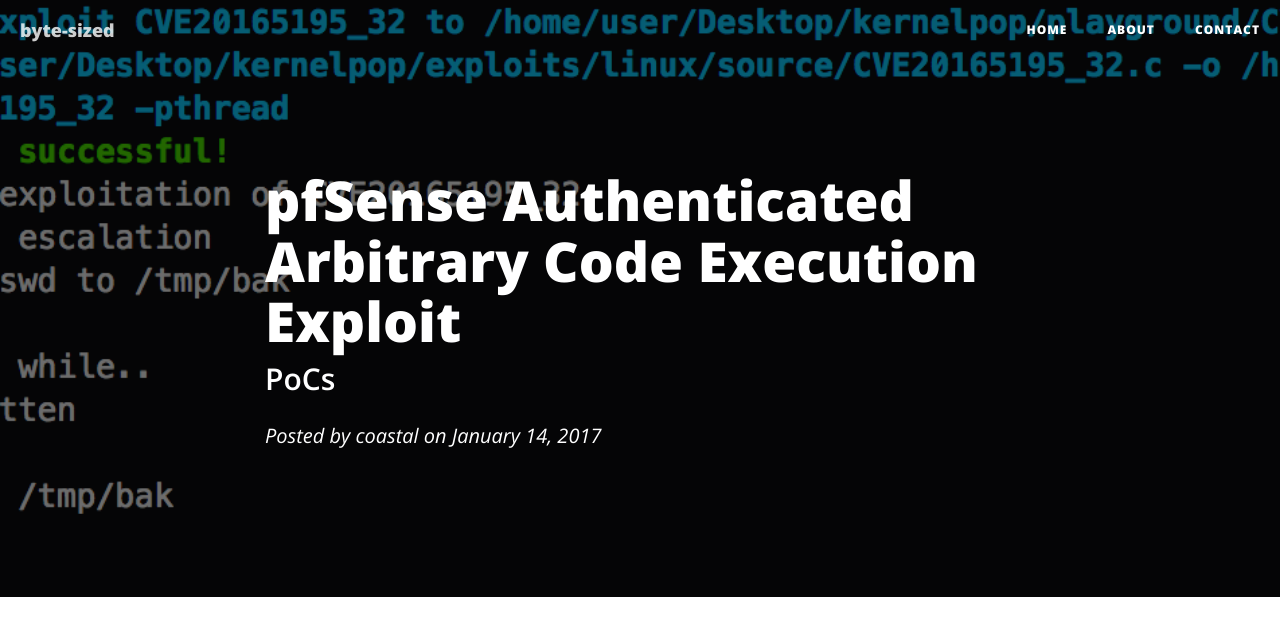
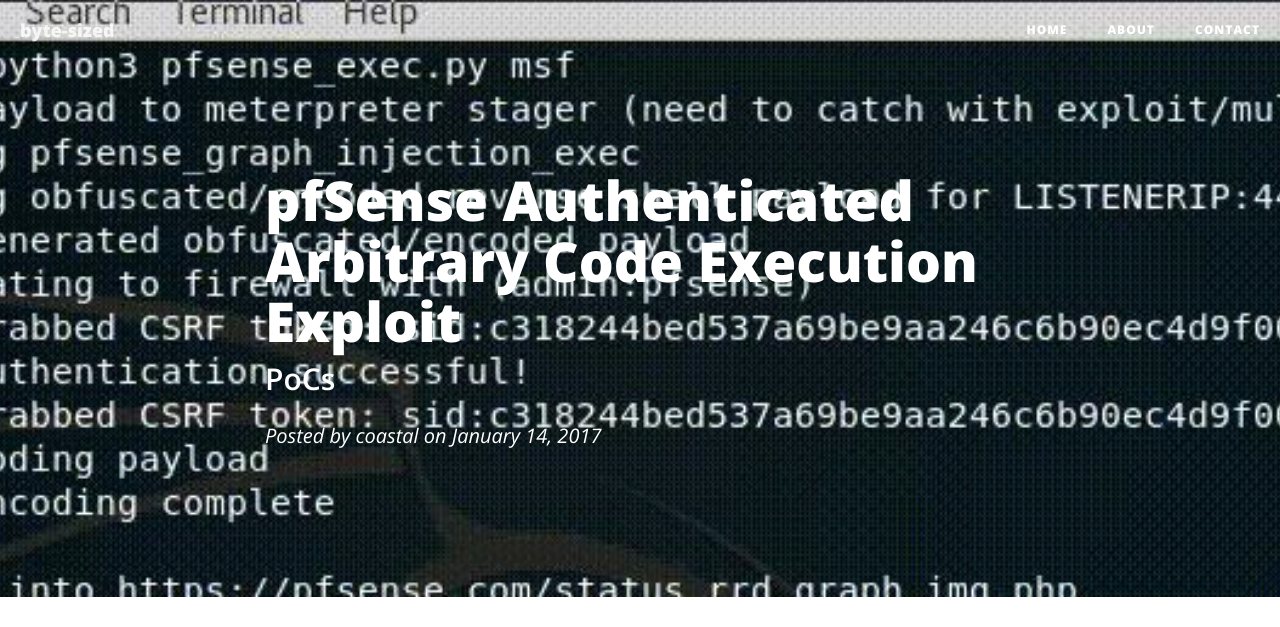
Before and after one commit to spencerdodd/spencerdodd.github.io, a Jekyll site: the page built from _posts/notes-tips-tricks/2018-01-14-pfsense-arbitrary-code-execution.markdown, in a window 1280 px wide. Shown: the top 627 px of the page. Built offline with Jekyll 4.4.1, drawn with Linux system fonts in a browser that asks for light colours; nearby versions of some CDN libraries; grey boxes are pictures that could not be loaded.

Commit message:
header image

```diff
--- a/_posts/notes-tips-tricks/2018-01-14-pfsense-arbitrary-code-execution.markdown
+++ b/_posts/notes-tips-tricks/2018-01-14-pfsense-arbitrary-code-execution.markdown
@@ -4,7 +4,7 @@
 subtitle: "PoCs"
 date:   2017-01-14 00:00:00 -0500
 author: "coastal"
-header-img: "images/site-resources/kernelpop-exploit-header.png"
+header-img: "images/site-resources/pfsense-code-exec-header.jpg"
 ---
 
 ### introduction
```
Also changed, not shown: images/site-resources/pfsense-code-exec-header.jpg (added).
